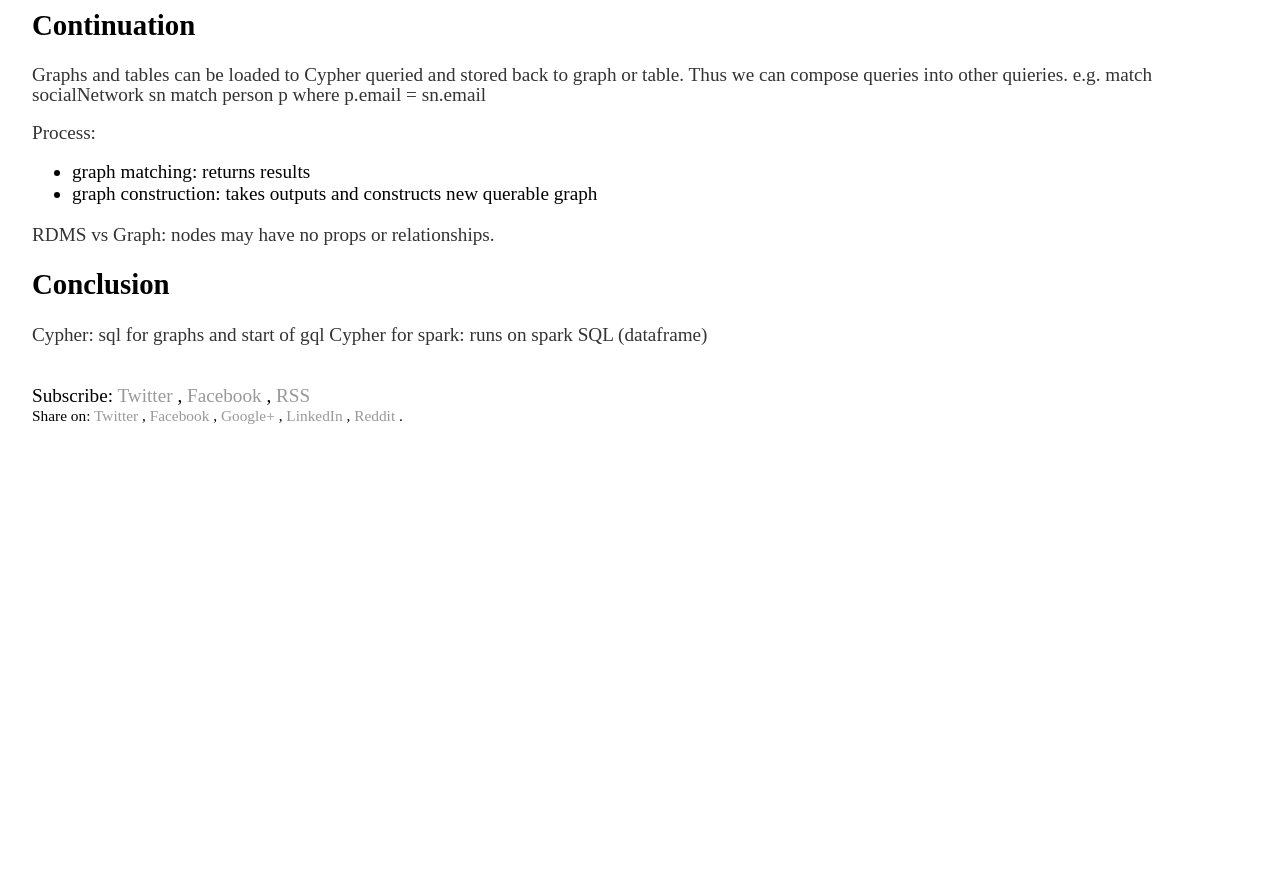
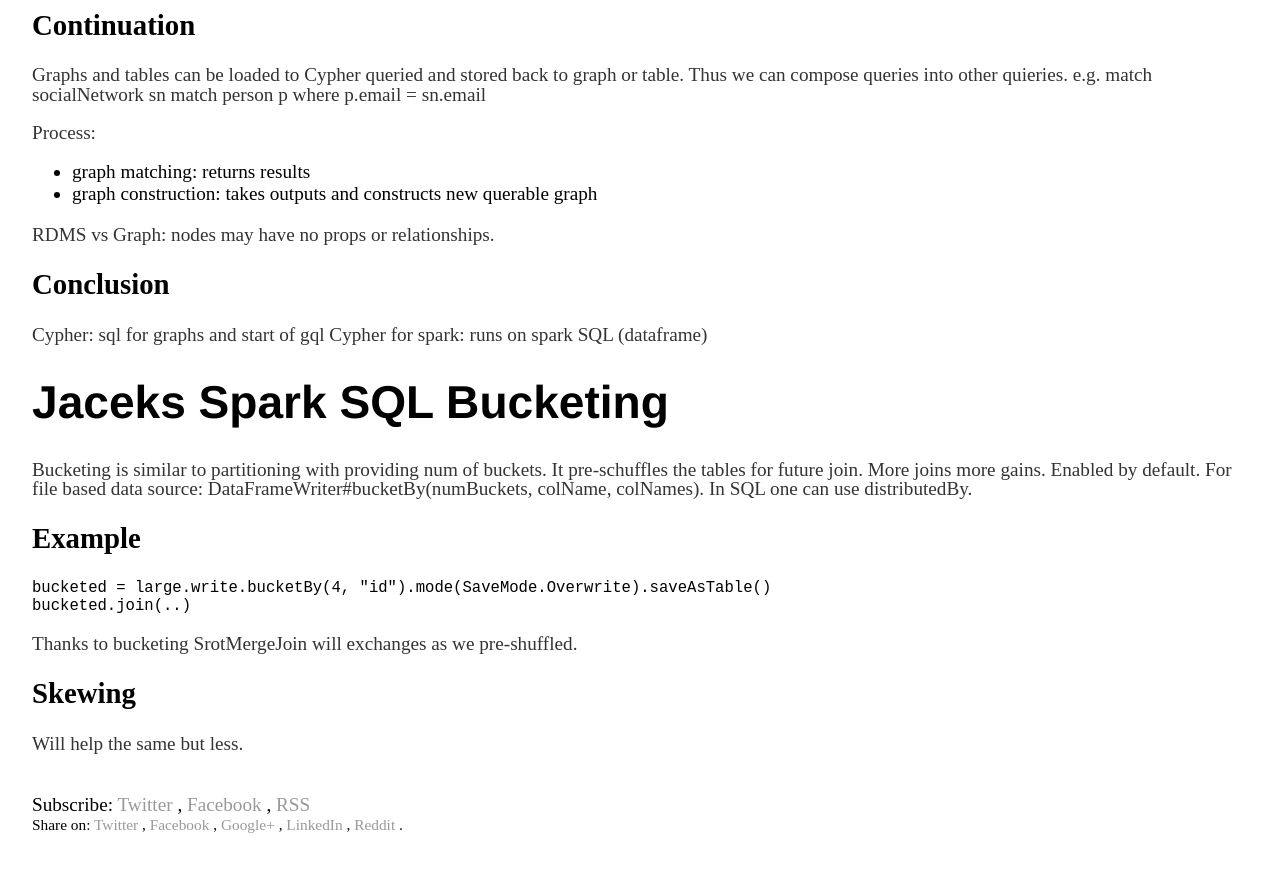
Before and after one commit to vackosar/vackosar.github.io, a Jekyll site: the page built from _posts/2018-10-03-Spark-N-AI-Summit-EU.md, in a window 1280 px wide and 900 px high, scrolled down 5043 px. Shown: the top 872 px of the window. Built offline with Jekyll 4.4.1, drawn with Linux system fonts in a browser that asks for light colours; comment, search, counter and statistics services are not loaded; before the commit the page ends 5534 px from its top, so only the background shows below that.

Commit message:
spark-summit

```diff
--- a/_posts/2018-10-03-Spark-N-AI-Summit-EU.md
+++ b/_posts/2018-10-03-Spark-N-AI-Summit-EU.md
@@ -239,3 +239,21 @@
 
 Cypher: sql for graphs and start of gql
 Cypher for spark: runs on spark SQL (dataframe)
+
+
+# Jaceks Spark SQL Bucketing
+
+
+Bucketing is similar to partitioning with providing num of buckets. It pre-schuffles the tables for future join. More joins more gains. Enabled by default. For file based data source: DataFrameWriter#bucketBy(numBuckets, colName, colNames). In SQL one can use distributedBy.
+
+## Example
+
+    bucketed = large.write.bucketBy(4, "id").mode(SaveMode.Overwrite).saveAsTable()
+    bucketed.join(..)
+
+Thanks to bucketing SrotMergeJoin will exchanges as we pre-shuffled.
+
+
+## Skewing
+
+Will help the same but less.
```
